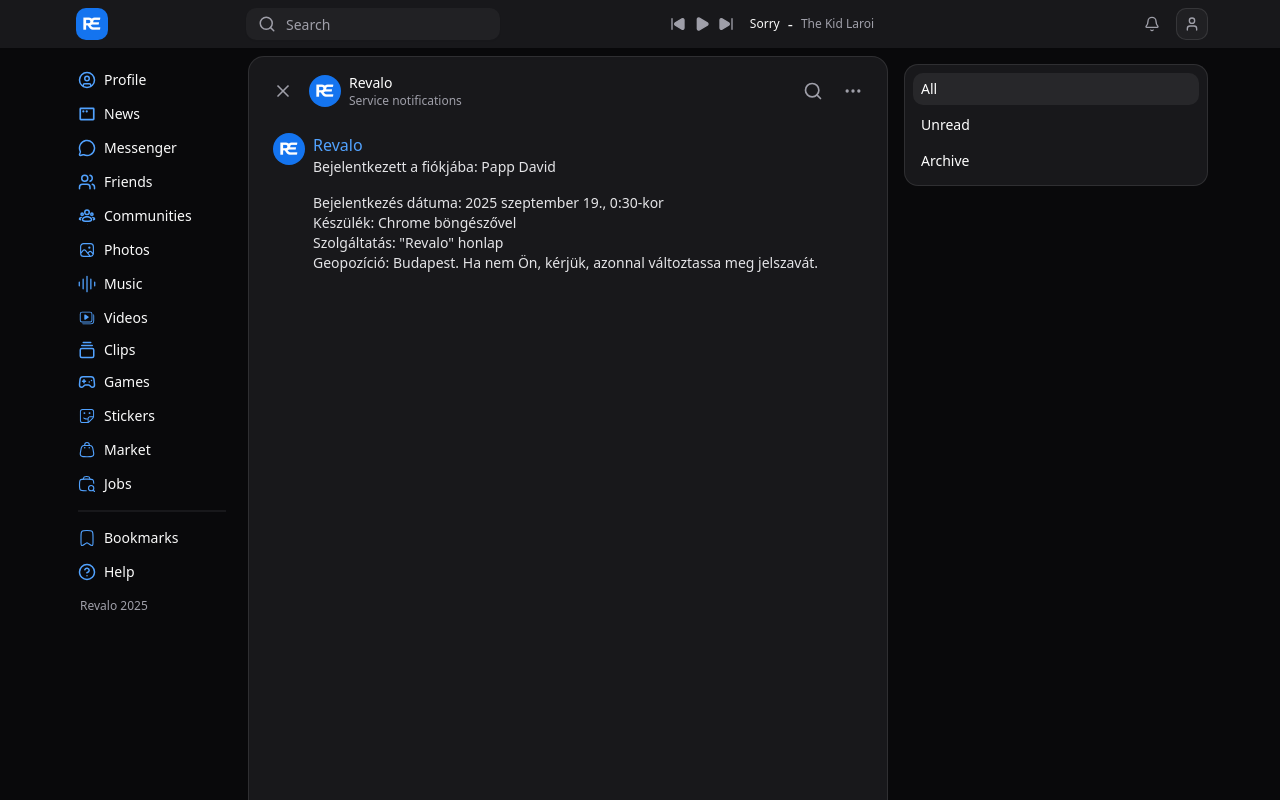
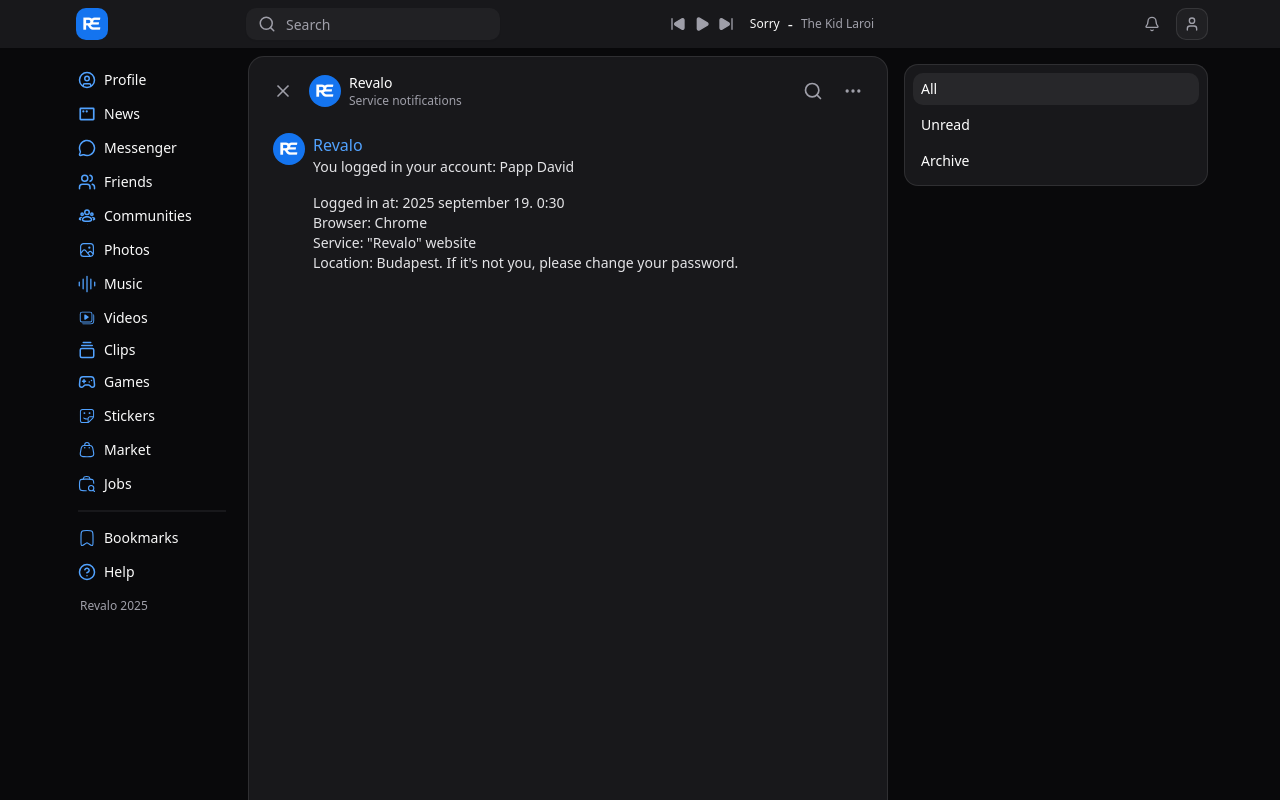
Before and after one commit to impappdavid/Revalo, a React (Vite) app: page /messages/friends in a window 1280 px wide. Shown: the top 800 px of the page. Built offline with nearby package versions, Linux system fonts and the light colour scheme.

Commit message:
Translating message and updating light mode

```diff
--- a/src/components/mycomponents/feed/story/explore.tsx
+++ b/src/components/mycomponents/feed/story/explore.tsx
@@ -23,7 +23,7 @@
                 </DialogTrigger>
                 <DialogContent className="sm:max-w-xl max-w-lg">
                     <div className="relative flex flex-col gap-4">
-                        <div className="flex justify-center w-full items-center py-4 pb-4 rounded-xl bg-zinc-800/80">
+                        <div className="flex justify-center w-full items-center py-4 pb-4 rounded-xl bg-zinc-200/60 dark:bg-zinc-800/80">
                             <div className="text-2xl font-medium">Explore Stories</div>
                         </div>
                         <div className="grid grid-cols-4 gap-1 h-[650px]">
@@ -76,7 +76,7 @@
                             </div>
 
                         </div>
-                        <DialogClose className="absolute -top-3 -right-14 bg-zinc-900 border text-zinc-400 hover:text-zinc-200 cursor-pointer p-2 hover:bg-zinc-800/50 backdrop-blur-2xl rounded-xl transition-all duration-200">
+                        <DialogClose className="absolute -top-3 -right-14 bg-zinc-100 dark:bg-zinc-900 border text-zinc-400 hover:bg-zinc-200 hover:text-zinc-600 dark:hover:text-zinc-200 cursor-pointer p-2 dark:hover:bg-zinc-800/50 backdrop-blur-2xl rounded-xl transition-all duration-200">
                             <X className="w-5 h-5  transition-all duration-200" />
                         </DialogClose>
                     </div>
--- a/src/components/mycomponents/message/chat.tsx
+++ b/src/components/mycomponents/message/chat.tsx
@@ -34,16 +34,16 @@
                         <div className="flex flex-col">
                             <div className="font-medium text-blue-400">Revalo</div>
                             <div className="text-sm text-zinc-700 dark:text-zinc-200">
-                                Bejelentkezett a fiókjába: Papp David
+                                You logged in your account: Papp David
                                 <br />
                                 <div className="h-4"></div>
-                                Bejelentkezés dátuma: 2025 szeptember 19., 0:30-kor
+                                Logged in at: 2025 september 19. 0:30
                                 <br />
-                                Készülék: Chrome böngészővel
+                                Browser: Chrome
                                 <br />
-                                Szolgáltatás: "Revalo" honlap
+                                Service: "Revalo" website
                                 <br />
-                                Geopozíció: Budapest. Ha nem Ön, kérjük, azonnal változtassa meg jelszavát.
+                                Location: Budapest. If it's not you, please change your password.
                             </div>
                         </div>
                     </div>
```
